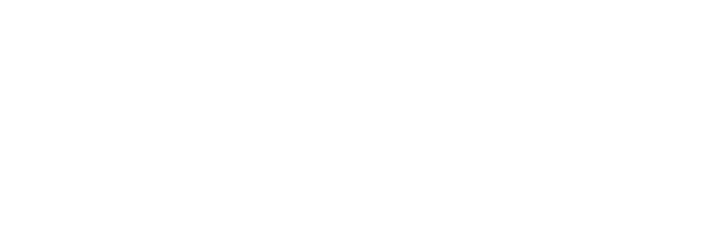
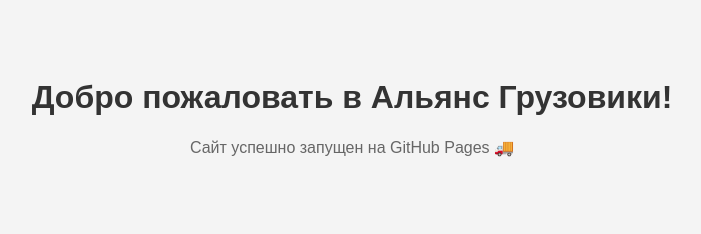
Before and after one commit to egornikitin5555-a11y/alliance-trucks, a plain HTML site: page index.html in a window 1280 px wide. Shown: the whole page, without its empty margins (288-989 px from the left). Drawn offline with Linux system fonts and the light colour scheme.

Commit message:
Update index.html
Signed-off-by: egornikitin5555-a11y <egornikitin5555@gmail.com>

```diff
--- a/index.html
+++ b/index.html
@@ -1 +1,26 @@
-<!-- rebuild -->
+<!DOCTYPE html>
+<html lang="ru">
+<head>
+  <meta charset="UTF-8">
+  <meta name="viewport" content="width=device-width, initial-scale=1.0">
+  <title>Альянс Грузовики</title>
+  <style>
+    body {
+      font-family: Arial, sans-serif;
+      background-color: #f4f4f4;
+      text-align: center;
+      padding: 50px;
+    }
+    h1 {
+      color: #333;
+    }
+    p {
+      color: #666;
+    }
+  </style>
+</head>
+<body>
+  <h1>Добро пожаловать в Альянс Грузовики!</h1>
+  <p>Сайт успешно запущен на GitHub Pages 🚚</p>
+</body>
+</html>
```
